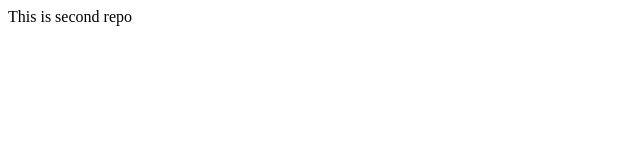
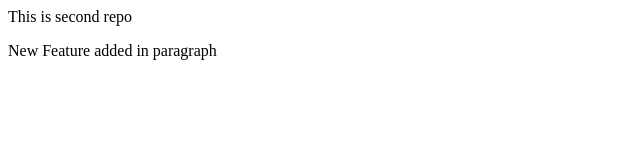
Before and after one commit to Nikhil-000/LocalRepo, a plain HTML site: page index.html in a window 1280 px wide. Shown: the whole page, without its empty margins (0-640 px from the left). Drawn offline with Linux system fonts and the light colour scheme.

Commit message:
New feature added

```diff
--- a/index.html
+++ b/index.html
@@ -1 +1,2 @@
 <p>This is second repo</p>
+<p>New Feature added in paragraph</p>
```
